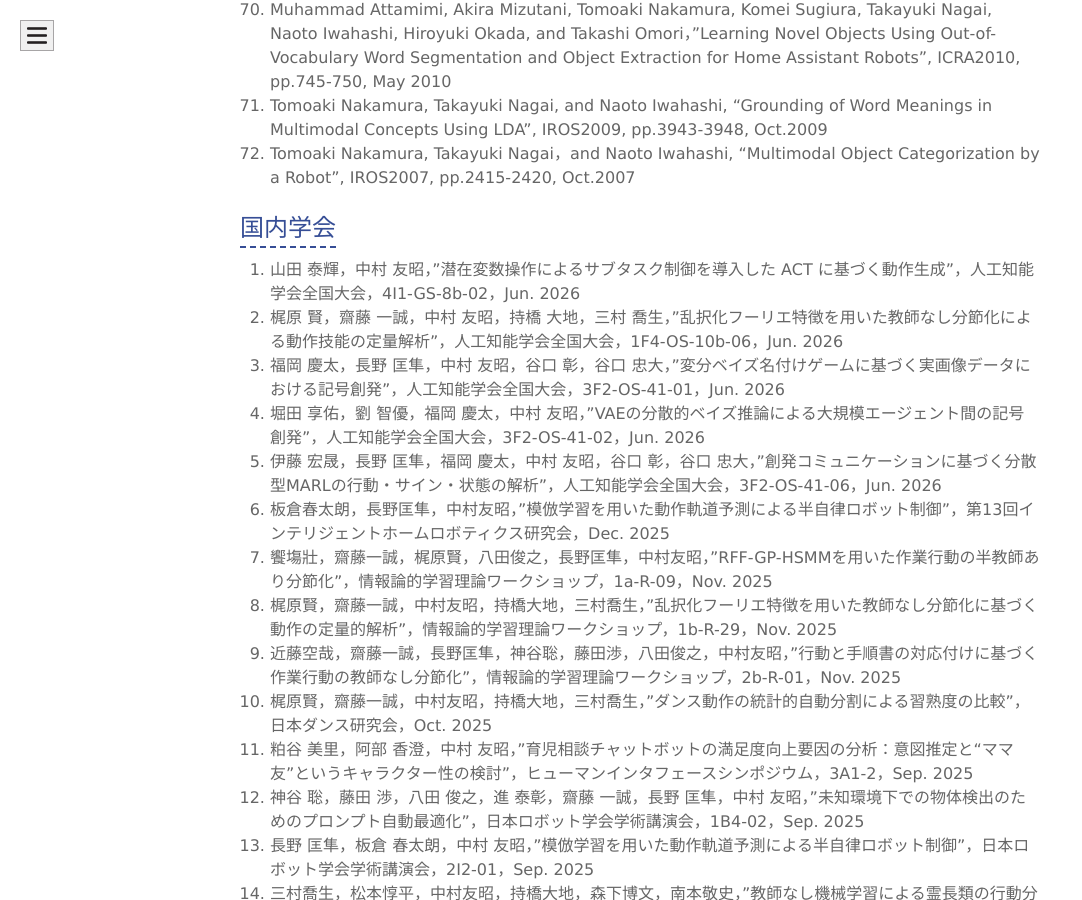
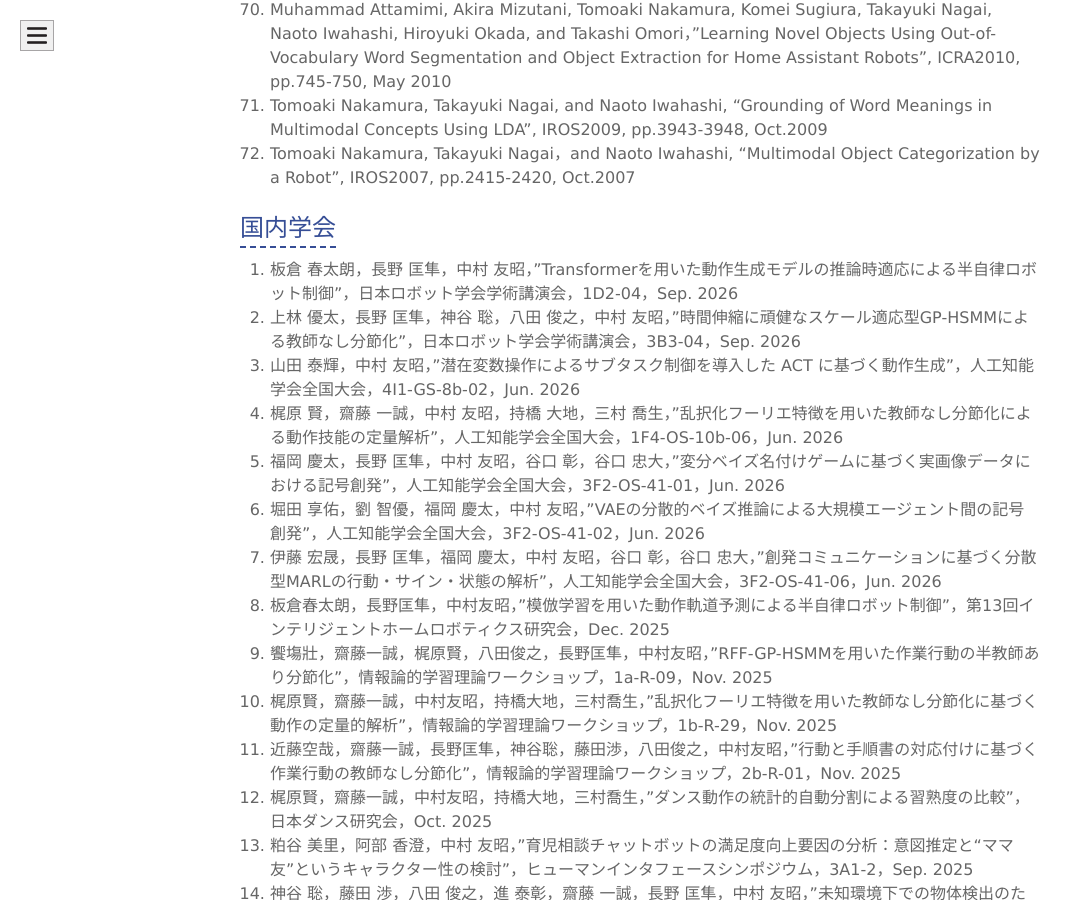
Before and after one commit to naka-lab/naka-lab.github.io, a Jekyll site: the page built from subpages/pub.md, in a window 1280 px wide and 900 px high, scrolled down 10730 px. Shown: the whole window, without its empty margins (0-1082 px from the left). Built offline with Jekyll 4.4.1, drawn with Linux system fonts in a browser that asks for light colours.

Commit message:
Update pub.md

```diff
--- a/subpages/pub.md
+++ b/subpages/pub.md
@@ -172,6 +172,8 @@ Signal Processing, pp. 13-16, Feb. 2020
 
 
 ## 国内学会
+1. 板倉 春太朗，長野 匡隼，中村 友昭，"Transformerを用いた動作生成モデルの推論時適応による半自律ロボット制御"，日本ロボット学会学術講演会，1D2-04，Sep. 2026
+1. 上林 優太，長野 匡隼，神谷 聡，八田 俊之，中村 友昭，"時間伸縮に頑健なスケール適応型GP-HSMMによる教師なし分節化"，日本ロボット学会学術講演会，3B3-04，Sep. 2026
 1. 山田 泰輝，中村 友昭，"潜在変数操作によるサブタスク制御を導入した ACT に基づく動作生成"，人工知能学会全国大会，4I1-GS-8b-02，Jun. 2026
 1. 梶原 賢，齋藤 一誠，中村 友昭，持橋 大地，三村 喬生，"乱択化フーリエ特徴を用いた教師なし分節化による動作技能の定量解析"，人工知能学会全国大会，1F4-OS-10b-06，Jun. 2026
 1. 福岡 慶太，長野 匡隼，中村 友昭，谷口 彰，谷口 忠大，"変分ベイズ名付けゲームに基づく実画像データにおける記号創発"，人工知能学会全国大会，3F2-OS-41-01，Jun. 2026
```
